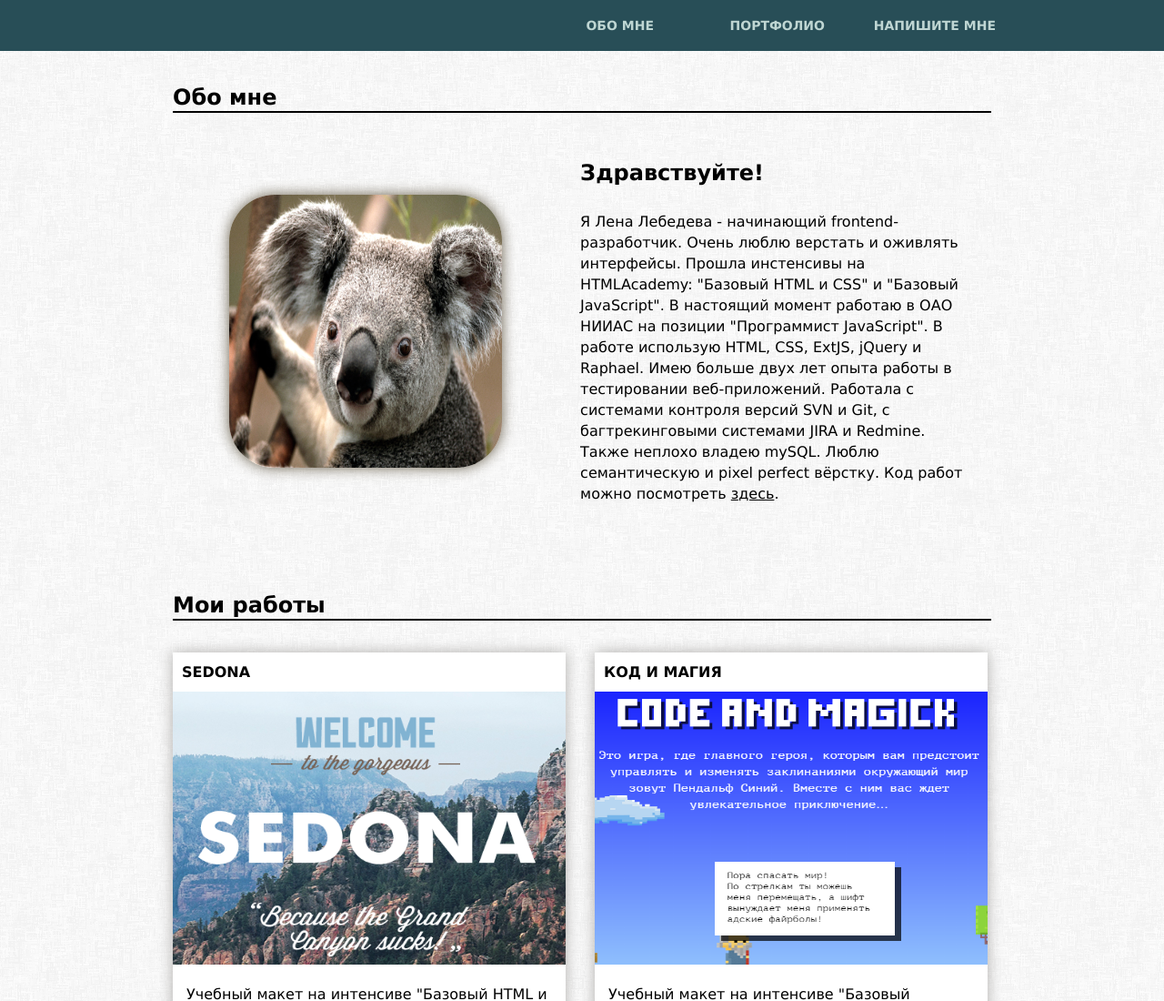
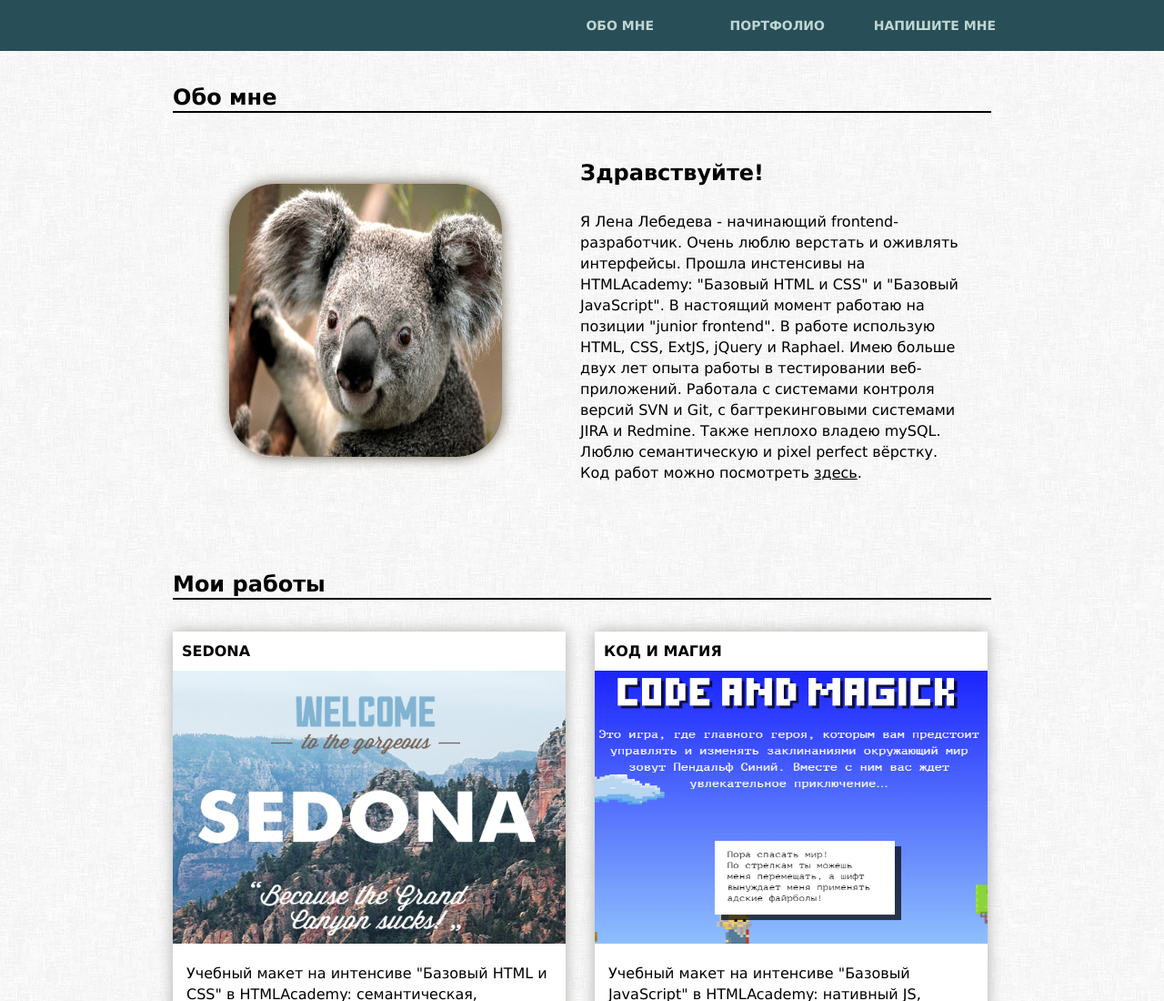
Before and after one commit to tsubasanoyume/tsubasanoyume.github.io, a plain HTML site: page index.html in a window 1280 px wide. Shown: the top 1100 px of the page at 91% size. Drawn offline with Linux system fonts and the light colour scheme; a web font is replaced by a local one.

Commit message:
Add files via upload

```diff
--- a/index.html
+++ b/index.html
@@ -36,7 +36,7 @@
 						<p>
 							Я Лена Лебедева - начинающий frontend-разработчик. Очень люблю верстать и оживлять интерфейсы.
 							Прошла инстенсивы на HTMLAcademy: "Базовый HTML и CSS" и "Базовый JavaScript". В настоящий момент
-							работаю в ОАО НИИАС на позиции "Программист JavaScript". В работе использую HTML, CSS, ExtJS, jQuery и Raphael.
+							работаю на позиции "junior frontend". В работе использую HTML, CSS, ExtJS, jQuery и Raphael.
 							Имею больше двух лет опыта работы в тестировании веб-приложений. Работала с системами контроля версий SVN и Git,
 							с багтрекинговыми системами JIRA и Redmine. Также неплохо владею mySQL. Люблю семантическую и pixel perfect вёрстку.
 							Код работ можно посмотреть <a href="https://github.com/tsubasanoyume" class="about-git">здесь</a>.
```
